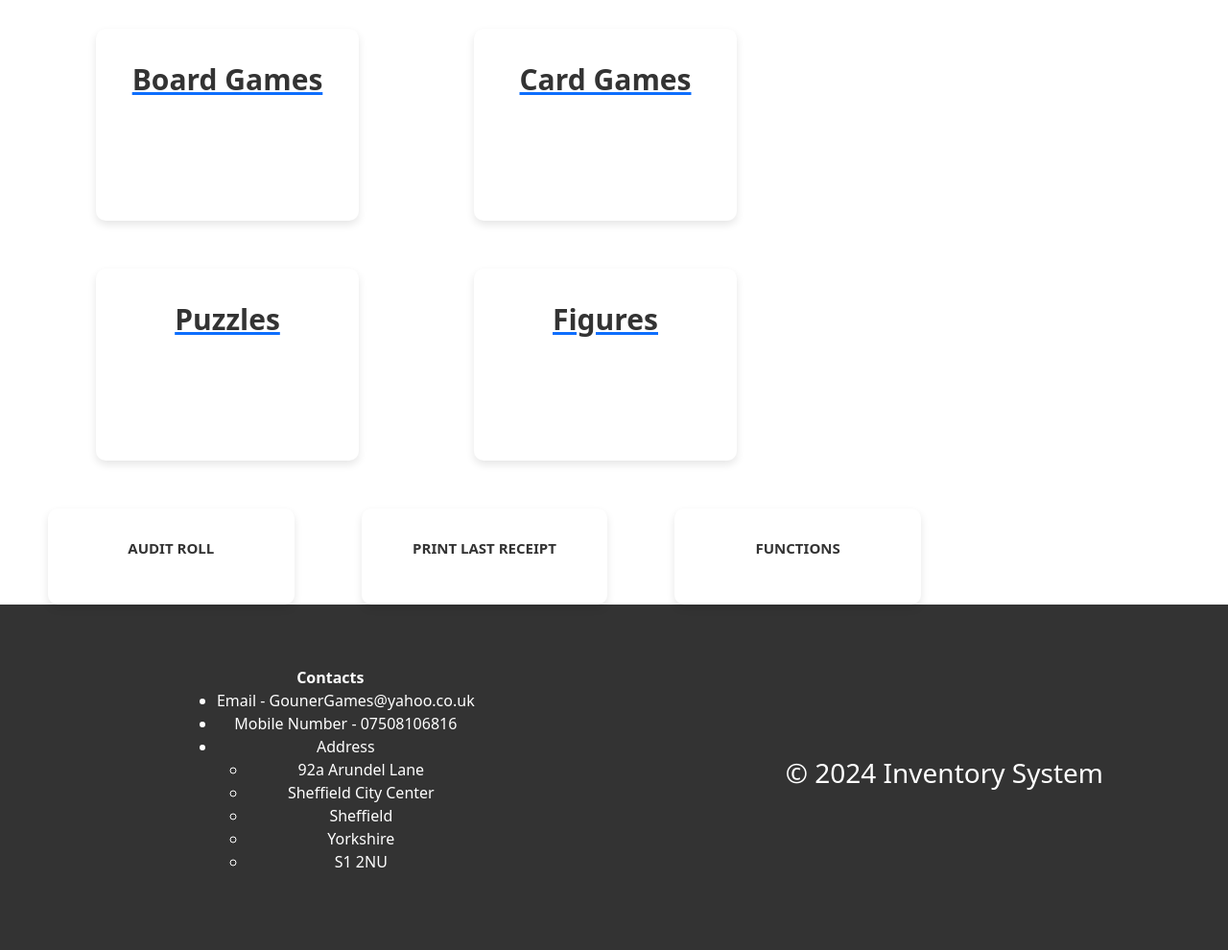
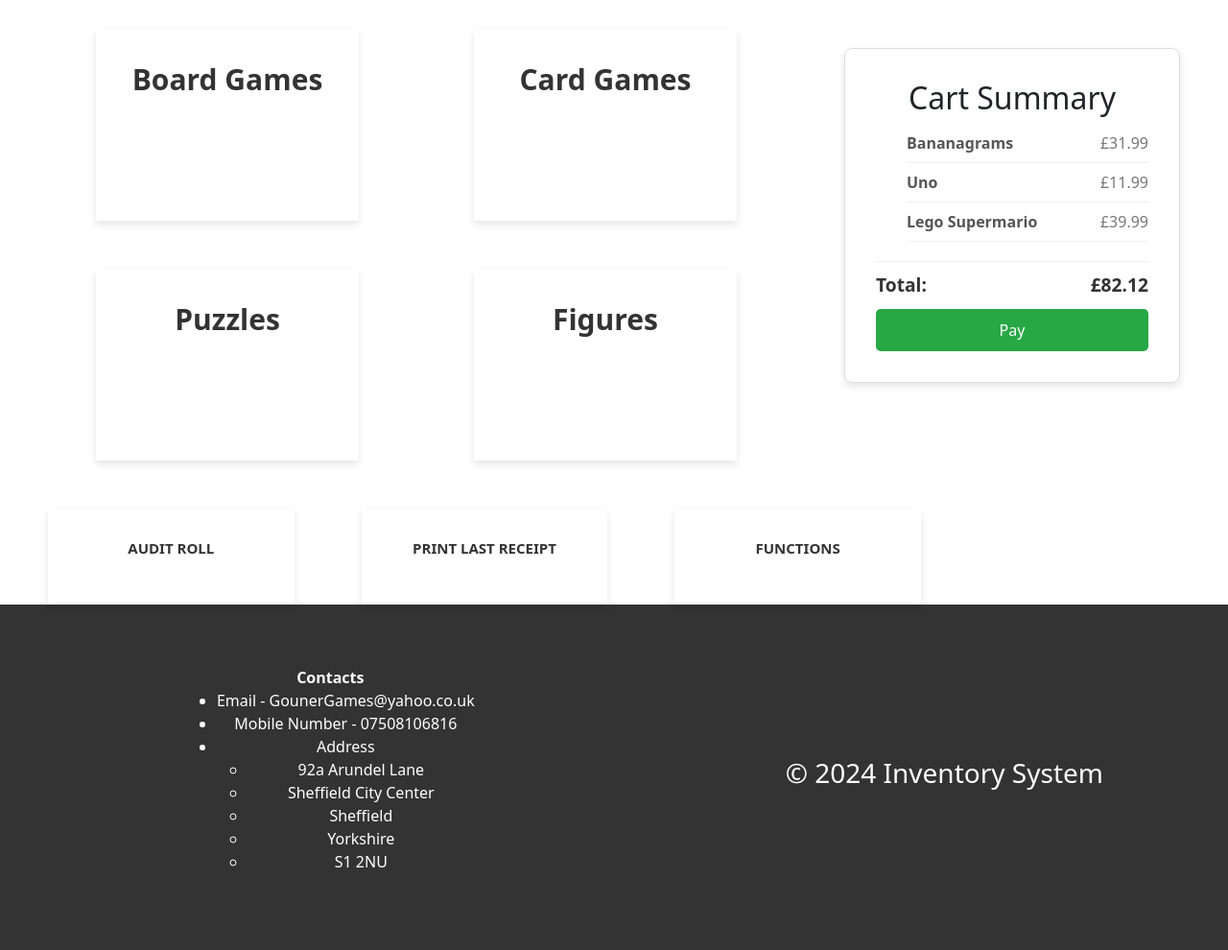
Before and after one commit to ScottForster400/Inventory-Managment-System, a PHP site: page /checkout-page.php in a window 1280 px wide. Shown: the part 125-1115 px from the top of the page at 96% size. Run offline with PHP 8.4, Linux system fonts and the light colour scheme; data comes from the database, SQL or seed files in the repository; data that the repository does not hold is empty; some libraries are stand-ins or nearby versions.

Commit message:
checkout page box done

```diff
--- a/checkout-page.php
+++ b/checkout-page.php
@@ -14,11 +14,35 @@
 </head>
 <body>
 
-    <section class = "checkout">
+<div class="checkout-display">
+        <h2>Cart Summary</h2>
+        <ul class="cart-items">
+        <li class="item">
+            <span class="item-name">Bananagrams</span>
+            <span class="item-price">£31.99</span>
+        </li>
+        <li class="item">
+            <span class="item-name">Uno</span>
+            <span class="item-price">£11.99</span>
+        </li>
+        <li class="item">
+            <span class="item-name">Lego Supermario</span>
+            <span class="item-price">£39.99</span>
+        </li>
+        </ul>
+        <div class="total">
+        <span>Total:</span>
+        <span class="total-amount">£82.12</span>
+        </div>
+        <button class="pay-button">Pay</button>
+    </div>
+
+
+<section class = "main-checkout">
 
         <div class="checkout-container">
     <a href="item-checkout.php" class="checkout-box-link">
-        <div class="checkout-box">Board Games</div>
+        <div class="checkout-box">Board  Games</div>
     </a>
     <a href="item-checkout.php" class="checkout-box-link">
         <div class="checkout-box">Card Games</div>
@@ -32,13 +56,18 @@
 </div>
 
 <div class= "checkout-functions">
-            <div class ="checkout-buttons"> AUDIT ROLL</div>
-            <div class ="checkout-buttons"> PRINT LAST RECEIPT</div>
-            <div class ="checkout-buttons"> FUNCTIONS</div>
 
+             <a href="auditroll.php" class="checkout-main-small-buttons">
+            <div class ="checkout-buttons"> AUDIT ROLL</div>  </a>
 
+            <a href="receipt.php" class="checkout-main-small-buttons">
+            <div class ="checkout-buttons"> PRINT LAST RECEIPT</div> </a>
 
-    </section>
+            <a href="functions.php" class="checkout-main-small-buttons">
+            <div class ="checkout-buttons"> FUNCTIONS</div></a>
+</div>
+
+  </section>
 
 
 
--- a/css/desktop.css
+++ b/css/desktop.css
@@ -166,6 +166,7 @@ nav #page-links{
   }
 
   /* LOG IN */
+
 .login-section {
     width: 400px;
     margin: auto;
@@ -214,6 +215,7 @@ nav #page-links{
 /* CHECKOUT PAGE */
 
 
+
 .checkout-container {
     display: grid;
     grid-template-columns: repeat(2, 1fr);
@@ -222,8 +224,7 @@ nav #page-links{
 }
 
 .checkout-box {
-    background-color: #fff;
-    border-radius: 10px;
+
     box-shadow: 0 4px 8px rgba(0, 0, 0, 0.1);
     padding: 30px;
     text-align: center;
@@ -233,6 +234,7 @@ nav #page-links{
     height: 200px;
     margin-top: 30px;
     margin-left: 100px;
+
 }
 
 .checkout-functions{
@@ -240,12 +242,10 @@ nav #page-links{
     grid-template-columns: repeat(3, 1fr);
     gap: 20px;
     width: 75%;
-
 }
 
 .checkout-buttons{
-    background-color: #fff;
-    border-radius: 10px;
+
     box-shadow: 0 4px 8px rgba(0, 0, 0, 0.1);
     padding: 30px;
     text-align: center;
@@ -256,6 +256,79 @@ nav #page-links{
     margin-top: 50px;
     margin-left: 50px;
 }
+
+.checkout-box-link,
+.checkout-main-small-buttons {
+    text-decoration: none;
+}
+
+.checkout-display {
+    width: 350px;
+    padding: 32px;
+    border: 1px solid #ddd;
+    border-radius: 8px;
+    box-shadow: 0 4px 8px rgba(0, 0, 0, 0.1);
+    position: absolute;
+    right: 50px;
+    top: 175px;
+  }
+
+  .checkout-box h2 {
+    font-size: 1.5em;
+    margin-bottom: 15px;
+    color: #000000;
+  }
+
+  .cart-items {
+    list-style: none;
+    margin-bottom: 20px;
+  }
+
+  .item {
+    display: flex;
+    justify-content: space-between;
+    padding: 8px 0;
+    border-bottom: 1px solid #f0f0f0;
+  }
+
+  .item-name {
+    font-weight: bold;
+    color: #555;
+  }
+
+  .item-price {
+    color: #777;
+  }
+
+  .total {
+    display: flex;
+    justify-content: space-between;
+    font-size: 1.2em;
+    font-weight: bold;
+    padding: 10px 0;
+    border-top: 1px solid #f0f0f0;
+    margin-top: 10px;
+    color: #333;
+  }
+
+  .pay-button {
+    width: 100%;
+    padding: 10px;
+    font-size: 1em;
+    color: white;
+    background-color: #28a745;
+    border: none;
+    border-radius: 5px;
+    cursor: pointer;
+    transition: background-color 0.3s;
+  }
+
+  .pay-button:hover {
+    background-color: #218838;
+  }
+
+
+
 
 /* footer */
 
```
